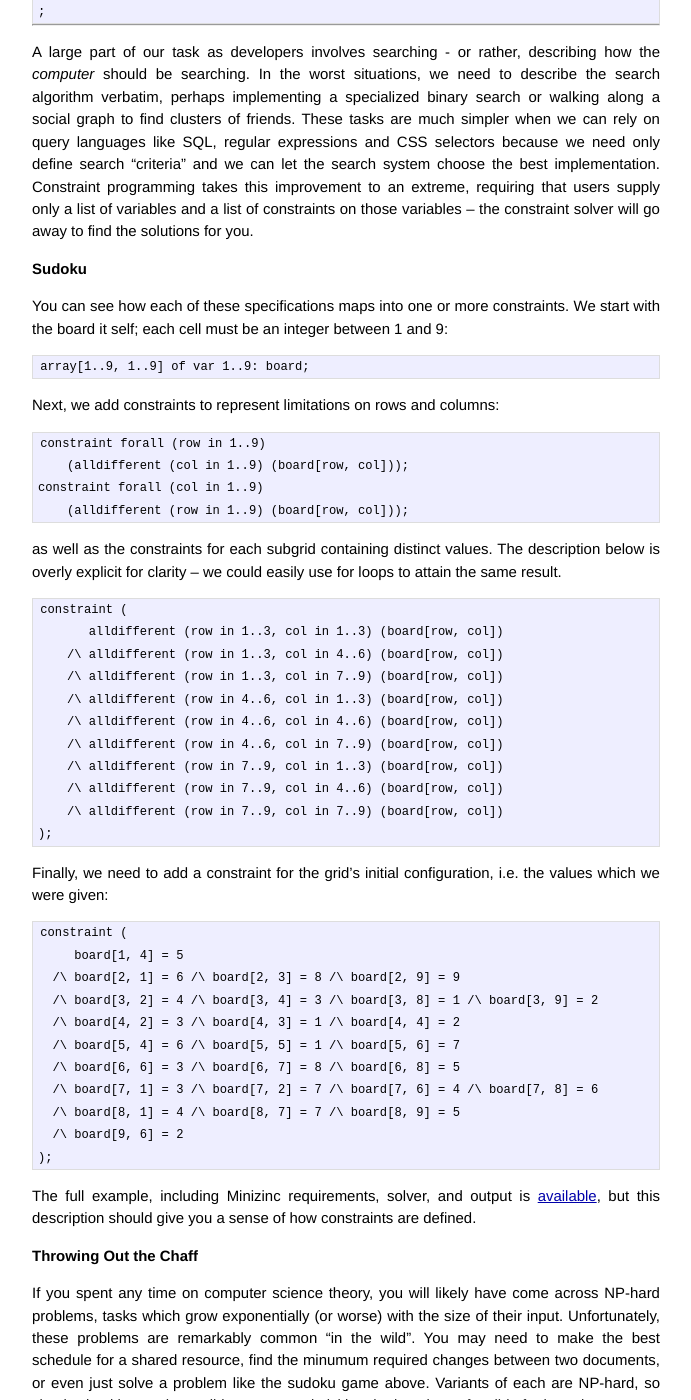
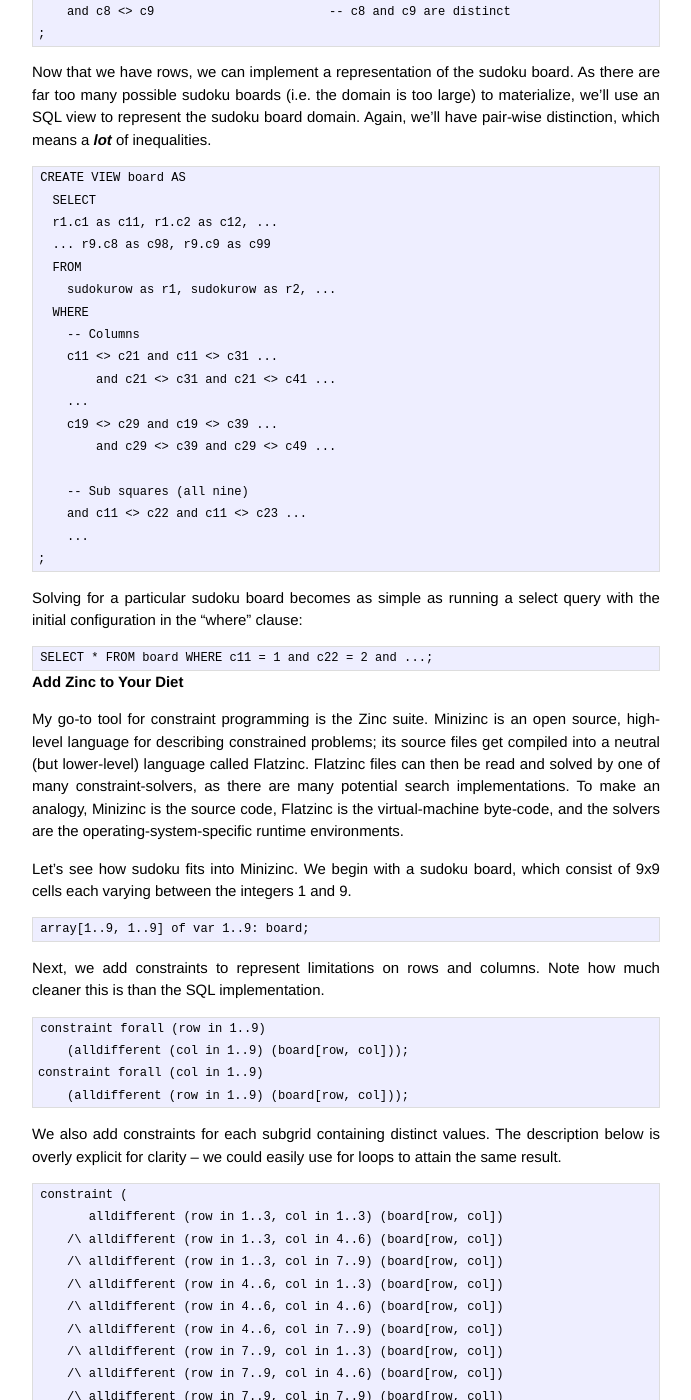
Before and after one commit to cmc333333/off-by-one, a Jekyll site: the page built from _posts/2013-09-04-constraint-programming.md, in a window 1280 px wide and 1400 px high, scrolled down 1213 px. Shown: the whole window, without its empty margins (294-985 px from the left). Built offline with Jekyll 4.4.1, drawn with Linux system fonts in a browser that asks for light colours; Markdown is read by kramdown in place of the engine named in the settings; some of the changed text lies outside the part shown.

Commit message:
Move intro to Minizinc

````diff
--- a/_posts/2013-09-04-constraint-programming.md
+++ b/_posts/2013-09-04-constraint-programming.md
@@ -17,16 +17,16 @@ By implementing Sudoku in SQL, we will see some of the high-level concepts that
 Let's start by creating a domain for each cell, i.e. the set of all possible values an arbitrary cell could contain (1-9).
 
 ```
-CREATE TABLE domain (v int);
+CREATE TABLE cell_domain (v int);
 
-INSERT INTO domain VALUES (1); INSERT INTO domain VALUES (2);
-INSERT INTO domain VALUES (3); INSERT INTO domain VALUES (4);
-INSERT INTO domain VALUES (5); INSERT INTO domain VALUES (6);
-INSERT INTO domain VALUES (7); INSERT INTO domain VALUES (8);
-INSERT INTO domain VALUES (9);
+INSERT INTO cell_domain VALUES (1); INSERT INTO cell_domain VALUES (2);
+INSERT INTO cell_domain VALUES (3); INSERT INTO cell_domain VALUES (4);
+INSERT INTO cell_domain VALUES (5); INSERT INTO cell_domain VALUES (6);
+INSERT INTO cell_domain VALUES (7); INSERT INTO cell_domain VALUES (8);
+INSERT INTO cell_domain VALUES (9);
 ```
 
-A row consists of nine of these values such that each cell's value is different. I couldn't think of a way to encode these required differences more elegantly than comparing each pair of values (a problem we'll run into again shortly.)
+A row consists of nine of these values such that each cell's value is different. I couldn't think of a way to encode these required differences more elegantly than comparing each pair of values (a problem we'll run into again shortly.) Again, we're defining the *domain* of a sudoku row. Each SQL entry represents one possible sudoku row.
 
 ```
 CREATE TABLE sudokurow
@@ -42,30 +42,48 @@ INSERT INTO sudokurow
     and c8 <> c9                        -- c8 and c9 are distinct
 ;
 ```
----
-A large part of our task as developers involves searching - or rather,
-describing how the *computer* should be searching. In the worst situations,
-we need to describe the search algorithm verbatim, perhaps implementing a
-specialized binary search or walking along a social graph to find clusters
-of friends. These tasks are much simpler when we can rely on query languages
-like SQL, regular expressions and CSS selectors because we need only define
-search "criteria" and we can let the search system choose the best
-implementation. Constraint programming takes this improvement to an extreme,
-requiring that users supply only a list of variables and a list of
-constraints on those variables -- the constraint solver will go away to find
-the solutions for you.
 
-## Sudoku
+Now that we have rows, we can implement a representation of the sudoku board. As there are far too many possible sudoku boards (i.e. the domain is too large) to materialize, we'll use an SQL view to represent the sudoku board domain. Again, we'll have pair-wise distinction, which means a ***lot*** of inequalities.
 
-You can see how each of these specifications maps into one or more
-constraints. We start with the board it self; each cell must be an integer
-between 1 and 9:
+```
+CREATE VIEW board AS
+  SELECT
+  r1.c1 as c11, r1.c2 as c12, ...
+  ... r9.c8 as c98, r9.c9 as c99
+  FROM
+    sudokurow as r1, sudokurow as r2, ...
+  WHERE
+    -- Columns
+    c11 <> c21 and c11 <> c31 ...
+        and c21 <> c31 and c21 <> c41 ...
+    ...
+    c19 <> c29 and c19 <> c39 ...
+        and c29 <> c39 and c29 <> c49 ...
+
+    -- Sub squares (all nine)
+    and c11 <> c22 and c11 <> c23 ...
+    ...
+;
+```
+
+Solving for a particular sudoku board becomes as simple as running a select query with the initial configuration in the "where" clause:
+
+```
+SELECT * FROM board WHERE c11 = 1 and c22 = 2 and ...;
+```
+
+## Add Zinc to Your Diet
+
+My go-to tool for constraint programming is the Zinc suite. Minizinc is an
+open source, high-level language for describing constrained problems; its source files get compiled into a neutral (but lower-level) language called Flatzinc. Flatzinc files can then be read and solved by one of many constraint-solvers, as there are many potential search implementations. To make an analogy, Minizinc is the source code, Flatzinc is the virtual-machine byte-code, and the solvers are the operating-system-specific runtime environments.
+
+Let's see how sudoku fits into Minizinc. We begin with a sudoku board, which consist of 9x9 cells each varying between the integers 1 and 9.
 
 ```
 array[1..9, 1..9] of var 1..9: board;
 ```
 
-Next, we add constraints to represent limitations on rows and columns:
+Next, we add constraints to represent limitations on rows and columns. Note how much cleaner this is than the SQL implementation.
 
 ```
 constraint forall (row in 1..9)
@@ -74,9 +92,7 @@ constraint forall (col in 1..9)
     (alldifferent (row in 1..9) (board[row, col]));
 ```
 
-as well as the constraints for each subgrid containing distinct values. The
-description below is overly explicit for clarity -- we could easily use for
-loops to attain the same result.
+We also add constraints for each subgrid containing distinct values. The description below is overly explicit for clarity -- we could easily use for loops to attain the same result.
 
 ```
 constraint (
@@ -92,26 +108,45 @@ constraint (
 );
 ```
 
-Finally, we need to add a constraint for the grid's initial configuration,
-i.e. the values which we were given:
+Finally, we need to add a constraint for the grid's initial configuration, i.e. the values which we were given:
 
 ```
 constraint (
-     board[1, 4] = 5
-  /\ board[2, 1] = 6 /\ board[2, 3] = 8 /\ board[2, 9] = 9
-  /\ board[3, 2] = 4 /\ board[3, 4] = 3 /\ board[3, 8] = 1 /\ board[3, 9] = 2
-  /\ board[4, 2] = 3 /\ board[4, 3] = 1 /\ board[4, 4] = 2
-  /\ board[5, 4] = 6 /\ board[5, 5] = 1 /\ board[5, 6] = 7
-  /\ board[6, 6] = 3 /\ board[6, 7] = 8 /\ board[6, 8] = 5
-  /\ board[7, 1] = 3 /\ board[7, 2] = 7 /\ board[7, 6] = 4 /\ board[7, 8] = 6
-  /\ board[8, 1] = 4 /\ board[8, 7] = 7 /\ board[8, 9] = 5
-  /\ board[9, 6] = 2
+     board[1, 1] = 1 /\ board[2, 2] = 2 /\ ...
 );
 ```
+
+---
 
 The full example, including Minizinc requirements, solver, and output is
 [available](sudoku.mzn), but this description should give you a sense of how
 constraints are defined.
+
+
+To use Minizinc within your application, you will most likely need your
+application to write a Minizinc source file. Your app can then shell out to
+one of the single-shot compiler/executors and read the results - you will
+most likely be able to read the output as JSON. This approach is
+particularly appealing during development, when having direct access to the
+minizinc input files and compilers will make debugging simpler. For a
+production app, you will most likely want to switch over to a lower level
+library (such as Gecode) for the performance improvement, but Minizinc is
+great for development and learning constraint programming basics.
+
+
+
+---
+A large part of our task as developers involves searching - or rather,
+describing how the *computer* should be searching. In the worst situations,
+we need to describe the search algorithm verbatim, perhaps implementing a
+specialized binary search or walking along a social graph to find clusters
+of friends. These tasks are much simpler when we can rely on query languages
+like SQL, regular expressions and CSS selectors because we need only define
+search "criteria" and we can let the search system choose the best
+implementation. Constraint programming takes this improvement to an extreme,
+requiring that users supply only a list of variables and a list of
+constraints on those variables -- the constraint solver will go away to find
+the solutions for you.
 
 ## Throwing Out the Chaff
 
@@ -166,26 +201,6 @@ Decisions may ultimately lead to an invalid or "failed" configuration, which
 indicates when to unwind the decision stack, and certain search strategies
 (e.g. binary search) may "guess" in a more efficient order.
 
-## Add Zinc to Your Diet
-
-My go-to tool for constraint programming is the Zinc suite. Minizinc is an
-open source, high-level language for describing constrained problems such
-that they can be solved by multiple solvers. The sudoku example above was
-written in Minizinc. Minizinc files get compiled into Flatzinc, which is
-then fed into any of a large number of compppatible solvers. Downloading
-Minizinc gives you access to the Flatzinc compiler directly, but also
-provides wrapper scripts to compile and then execute within a single
-command.
-
-To use Minizinc within your application, you will most likely need your
-application to write a Minizinc source file. Your app can then shell out to
-one of the single-shot compiler/executors and read the results - you will
-most likely be able to read the output as JSON. This approach is
-particularly appealing during development, when having direct access to the
-minizinc input files and compilers will make debugging simpler. For a
-production app, you will most likely want to switch over to a lower level
-library (such as Gecode) for the performance improvement, but Minizinc is
-great for development and learning constraint programming basics.
 
 ## Resources
 
````
Also changed, not shown: other parts of _posts/2013-09-04-constraint-programming.md (+1 -1 lines).
